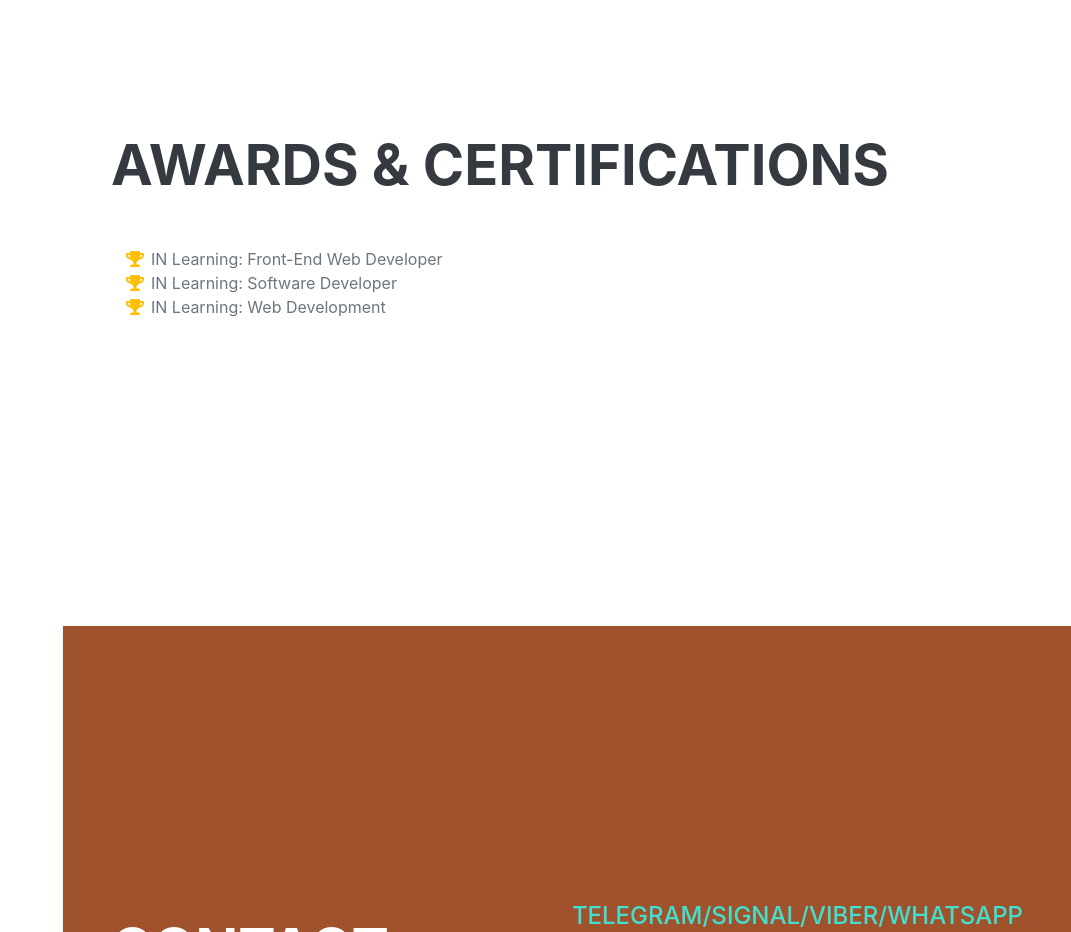
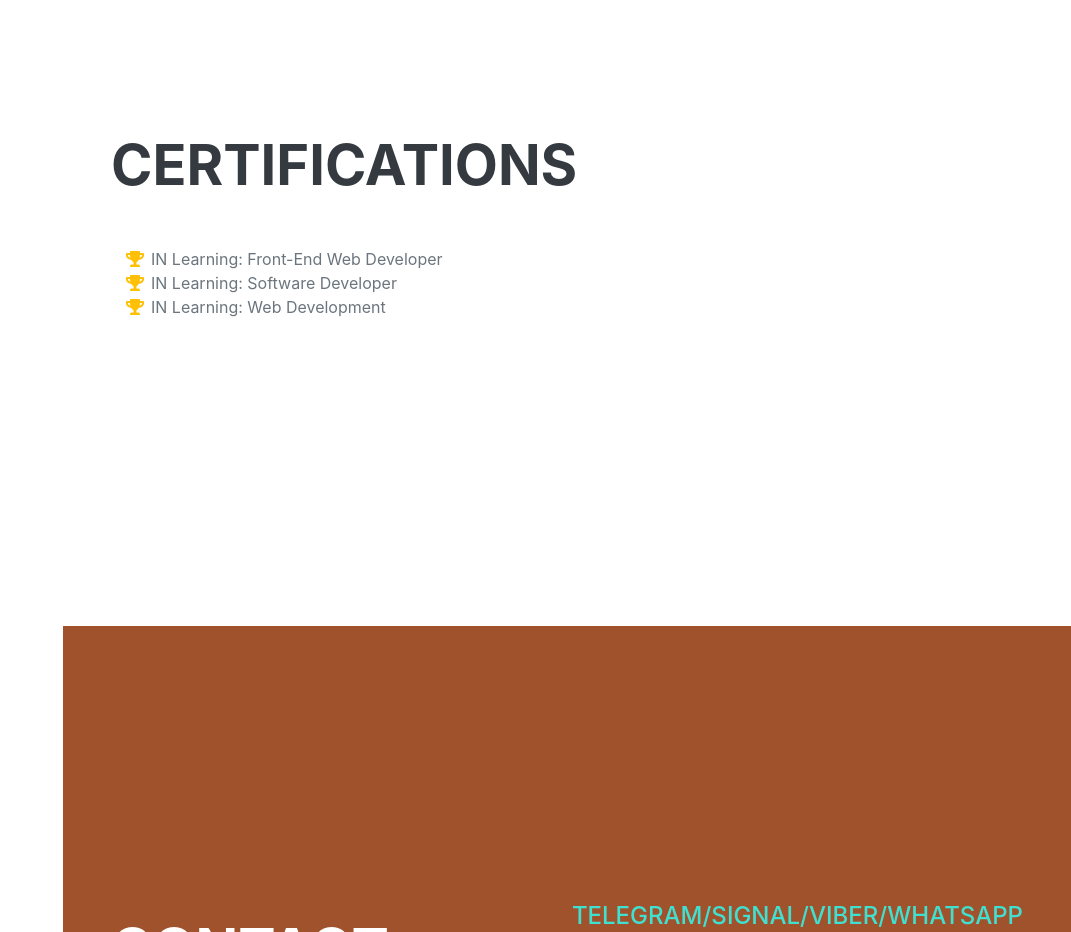
Before and after one commit to UHDrob/ro-go.com, a plain HTML site: page index.html in a window 1280 px wide. Shown: the part 4560-5492 px from the top of the page, without its empty margins (209-1280 px from the left). Drawn offline with nearby package versions, Linux system fonts and the light colour scheme; a web font is replaced by a local one.

Commit message:
Update index.html

```diff
--- a/index.html
+++ b/index.html
@@ -184,7 +184,7 @@
             <!-- Awards-->
             <section class="resume-section" id="awards">
                 <div class="resume-section-content">
-                    <h2 class="mb-5">Awards & Certifications</h2>
+                    <h2 class="mb-5">Certifications</h2>
                     <ul class="fa-ul mb-0">
                         <li>
                             <span class="fa-li"><i class="fas fa-trophy text-warning"></i></span>
```
